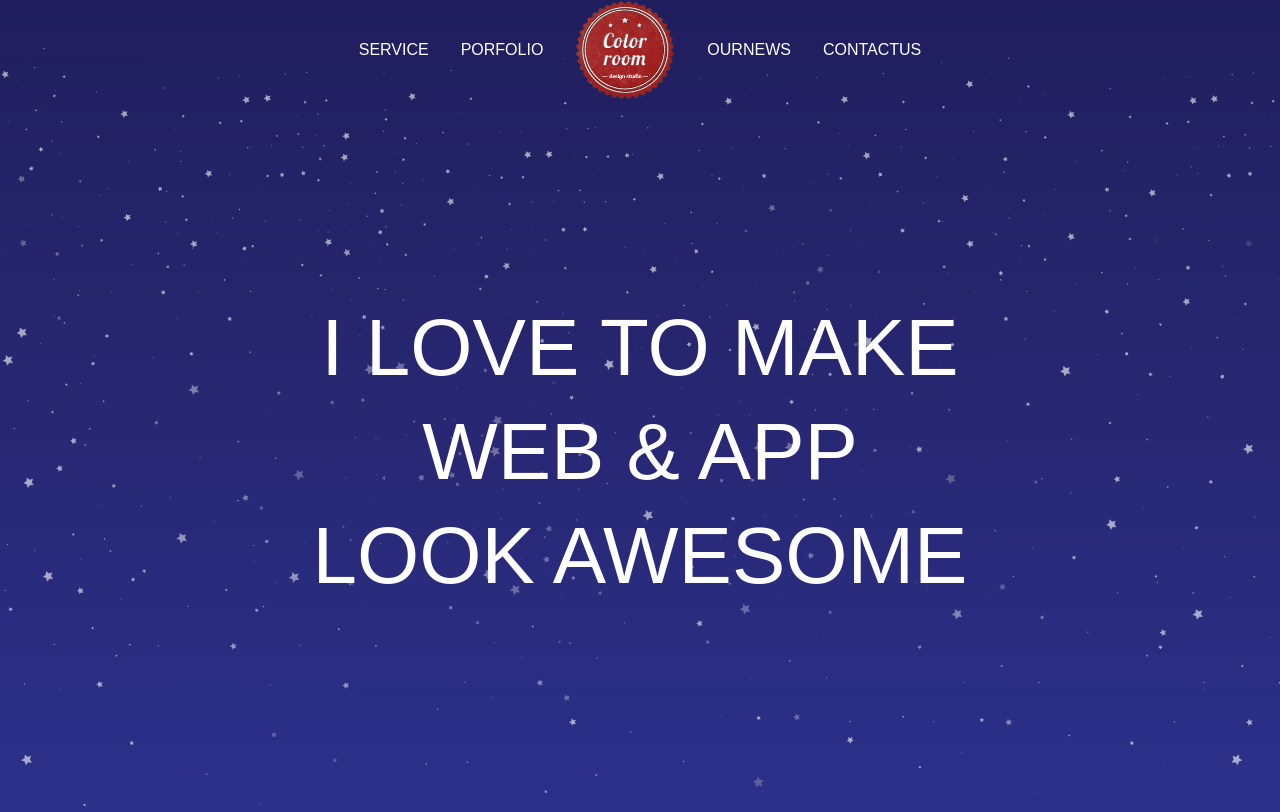
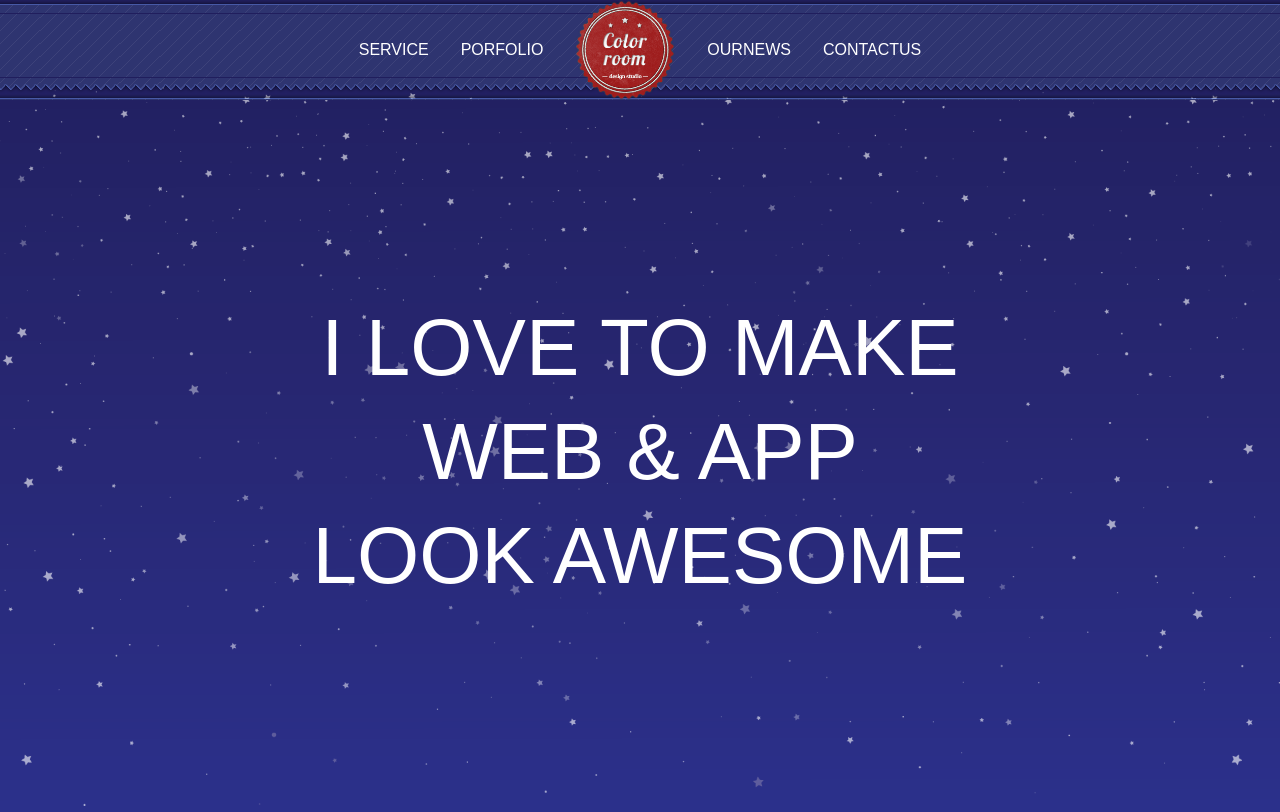
Before and after one commit to safesit23/Bootcamp2018-alchemist, a React (Create React App) app: page / in a window 1280 px wide. Built offline with nearby package versions, Linux system fonts and the light colour scheme.

Commit message:
[UPDATE] add background

```diff
--- a/src/conponents/Index/Navbar.js
+++ b/src/conponents/Index/Navbar.js
@@ -9,6 +9,10 @@ const link = {
     contactus:'CONTACTUS',
 };
 
+const Landing = styled.div`
+ background-image: url('/static/images/top-bar-bg.png');
+`;
+
 const Linkstyle = styled.div`
     color: white;
 `;
@@ -19,13 +23,13 @@ const Image = styled.img`
 
 const Navbar=()=>(
     <Fragment>
-        <div className='container d-flex justify-content-center align-items-center'>
+        <Landing className='d-flex justify-content-center align-items-center'>
             <Linkstyle className='px-3'>{link.service}</Linkstyle>
             <Linkstyle className='px-3'>{link.portfolio}</Linkstyle>
             <Linkstyle className='px-3'><Image src={link.logo} /></Linkstyle>
             <Linkstyle className='px-3'>{link.ournews}</Linkstyle>
             <Linkstyle className='px-3'>{link.contactus}</Linkstyle>
-        </div>
+        </Landing>
     </Fragment>
 );
 export default Navbar;
```
